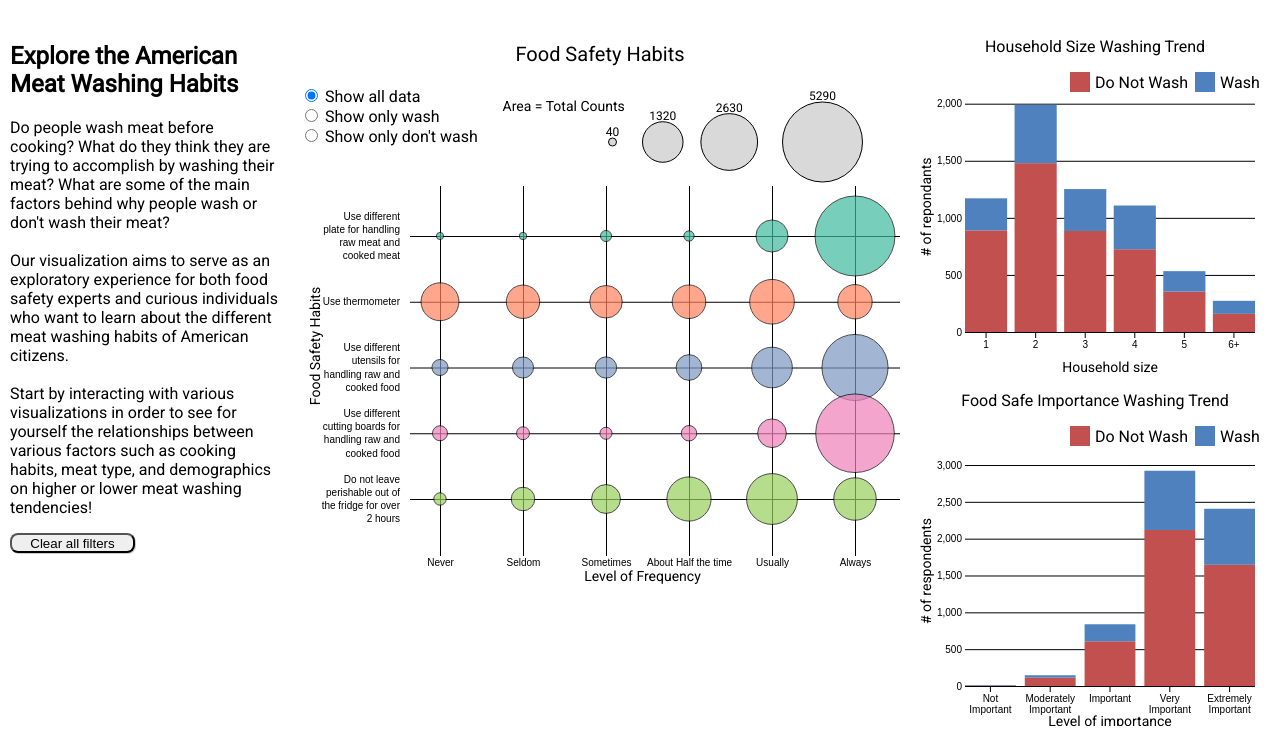
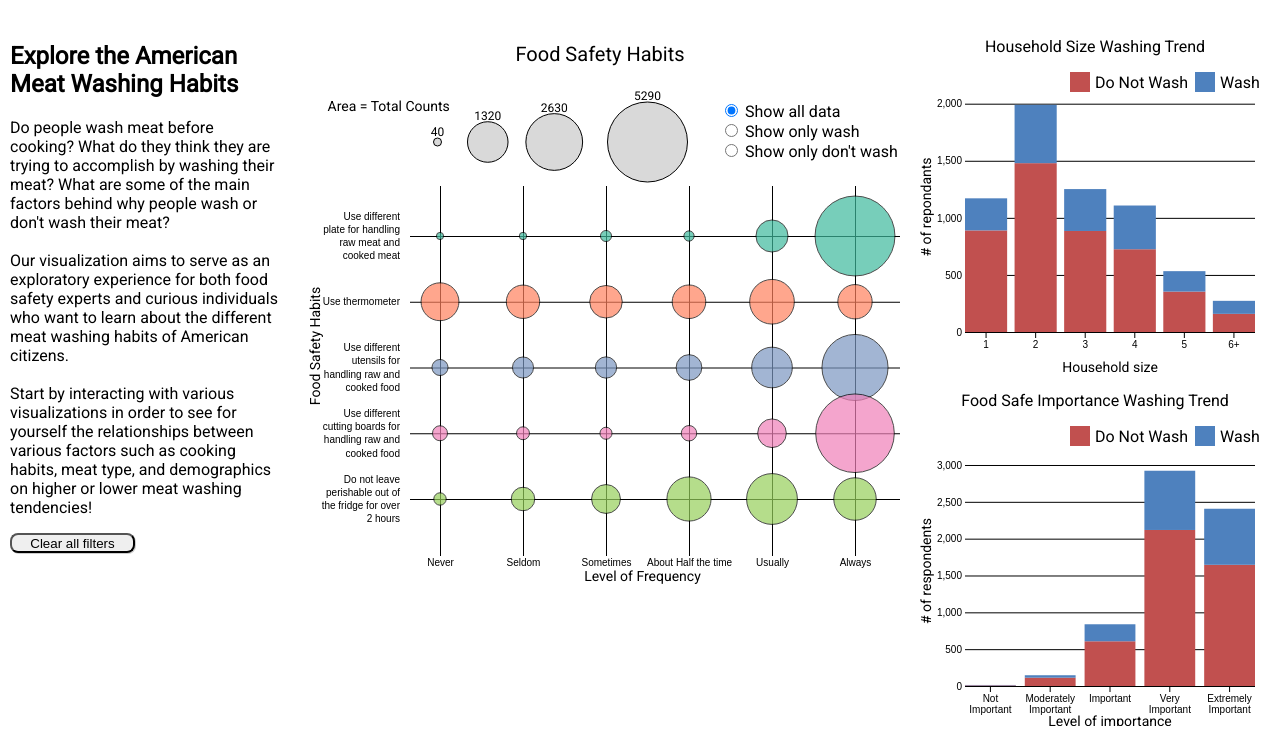
Before and after one commit to shirlz8/MeatWashingHabits, a website: page index.html in a window 1280 px wide. Shown: the part 464-1204 px from the top of the page. Drawn offline with Linux system fonts and the light colour scheme; a web font is replaced by a local one.

Commit message:
done styling for legend

```diff
--- a/css/bubbleChart.css
+++ b/css/bubbleChart.css
@@ -7,6 +7,7 @@
 
 #habitsBubbleRadioFilter {
   position: absolute;
+  transform: translate(420px, 15px);
 }
 
 #washHabitAll {
--- a/js/src/habitsBubblePlot.js
+++ b/js/src/habitsBubblePlot.js
@@ -158,7 +158,8 @@ class HabitsBubblePlot {
     vis.legend = vis.svg
       .append('g')
       .attr('width', vis.config.legendWidth)
-      .attr('height', vis.config.legendHeight);
+      .attr('height', vis.config.legendHeight)
+      .attr('transform', 'translate(-175,0)');
 
     // Add axis titles
     vis.chartClip
```
